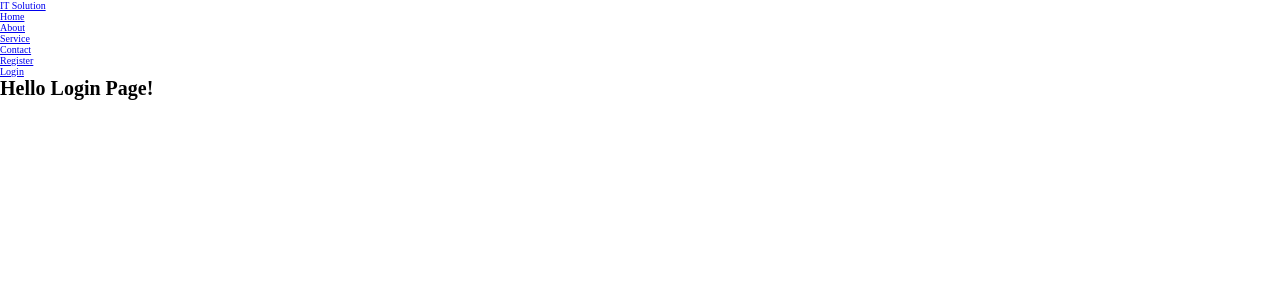
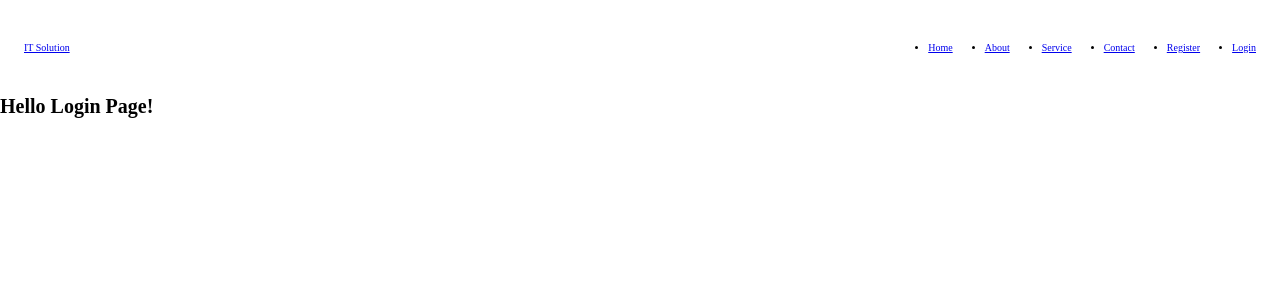
Before and after one commit to Sylar009/SyLar-IT-Solutions, a React (Vite) app in the folder client/: page /login in a window 1280 px wide. Shown: the top 300 px of the page. Built offline with nearby package versions, Linux system fonts and the light colour scheme.

Commit message:
Building Navbar with React | Open Page without Reloading | MERN Series

```diff
--- a/client/src/components/Navbar.jsx
+++ b/client/src/components/Navbar.jsx
@@ -1,10 +1,11 @@
 import { NavLink } from "react-router-dom";
+import "./Navbar.css";
 
 export const Navbar = () => {
   return (
     <>
       <header>
-        <div className="conntainer">
+        <div className="container">
           <div className="logo-brand">
             <NavLink to="/">IT Solution</NavLink>
           </div>
```
